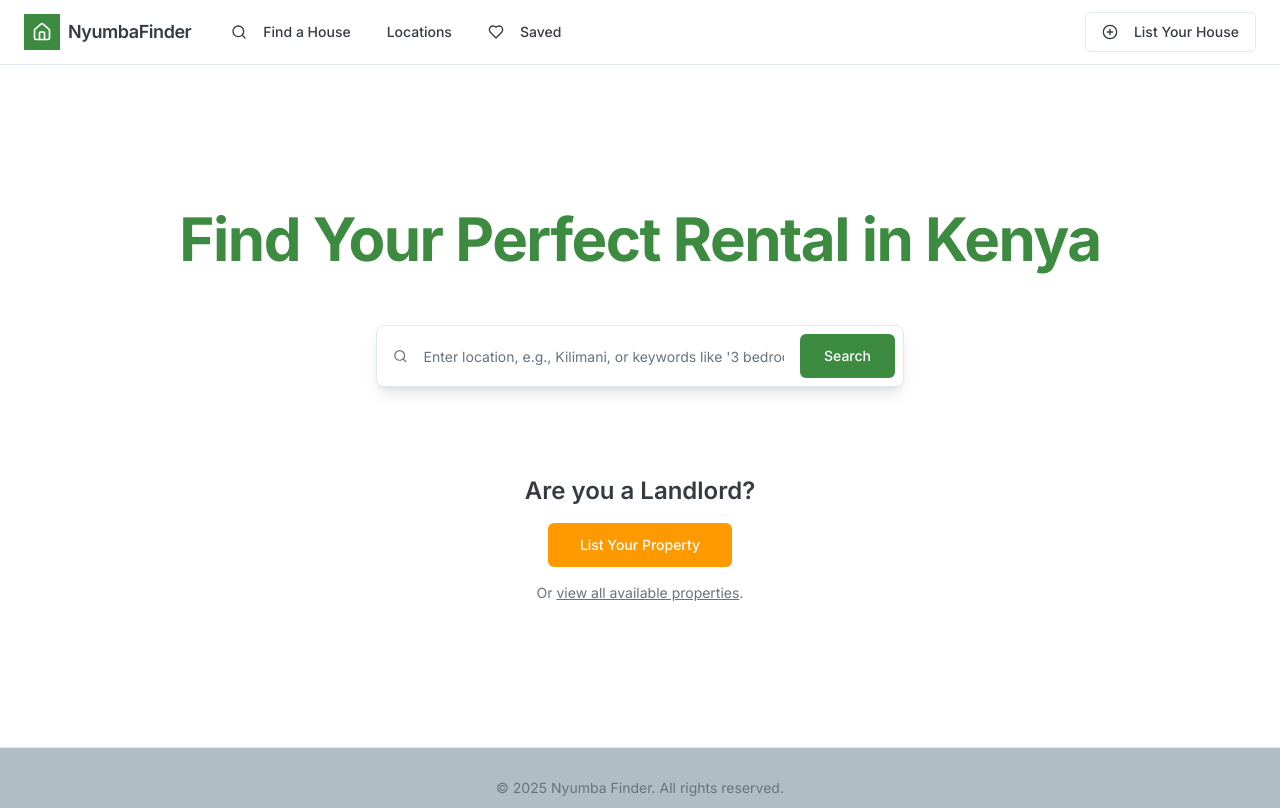
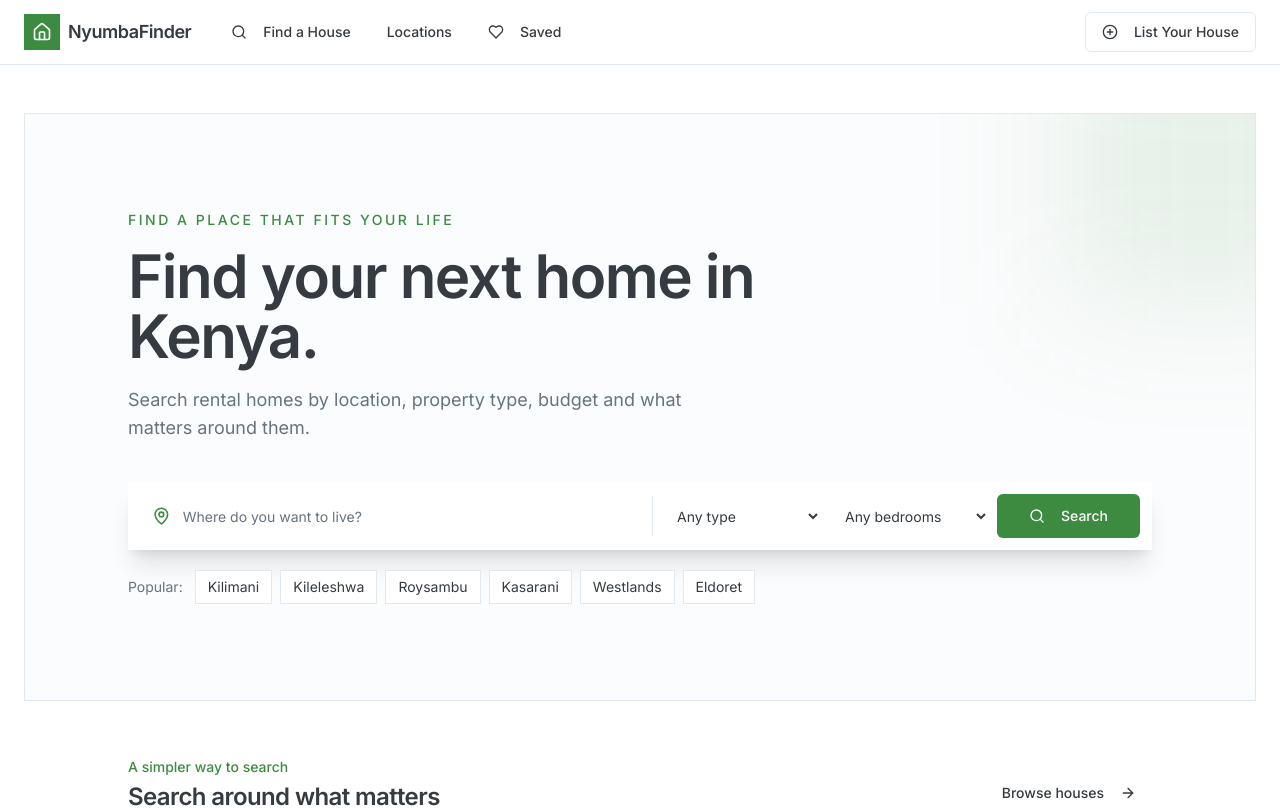
Before and after one commit to jaykurgat/Nyumba-Finder, a Next.js app: page / in a window 1280 px wide. Shown: the top 808 px of the page. Built offline with nearby package versions, Linux system fonts and the light colour scheme.

Commit message:
Create tenant-first NyumbaFinder homepage

```diff
--- a/src/app/page.tsx
+++ b/src/app/page.tsx
@@ -1,70 +1,79 @@
-
 "use client";
 
+import Link from 'next/link';
+import { FormEvent, useState } from 'react';
+import { useRouter } from 'next/navigation';
+import { ArrowRight, MapPin, Search, SlidersHorizontal } from 'lucide-react';
 import { Button } from '@/components/ui/button';
 import { Input } from '@/components/ui/input';
-import Link from 'next/link';
-import { useRouter } from 'next/navigation';
-import { type FormEvent, useState } from 'react';
-import { Search } from 'lucide-react';
+
+const popularLocations = ['Kilimani', 'Kileleshwa', 'Roysambu', 'Kasarani', 'Westlands', 'Eldoret'];
 
 export default function Home() {
   const router = useRouter();
-  const [searchQuery, setSearchQuery] = useState('');
+  const [location, setLocation] = useState('');
+  const [propertyType, setPropertyType] = useState('Any type');
+  const [bedrooms, setBedrooms] = useState('Any bedrooms');
 
   const handleSearch = (event: FormEvent<HTMLFormElement>) => {
     event.preventDefault();
-    if (searchQuery.trim()) {
-      const params = new URLSearchParams();
-      params.set('q', searchQuery.trim());
-      router.push(`/properties?${params.toString()}`);
-    } else {
-      router.push('/properties'); // Go to all properties if search is empty
-    }
+    const params = new URLSearchParams();
+    if (location.trim()) params.set('location', location.trim());
+    if (propertyType !== 'Any type') params.set('propertyType', propertyType);
+    if (bedrooms !== 'Any bedrooms') params.set('minBedrooms', bedrooms);
+    router.push(`/properties?${params.toString()}`);
   };
 
   return (
-    <div className="flex flex-col items-center justify-center text-center space-y-8 py-12 md:py-24">
-      <h1 className="text-4xl font-bold tracking-tight sm:text-5xl md:text-6xl text-primary">
-        Find Your Perfect Rental in Kenya
-      </h1>
-      {/* The descriptive paragraph below has been removed */}
-      {/*
-      <p className="max-w-2xl text-lg text-muted-foreground">
-        Search by location, keywords, or property features. Your next home is just a click away.
-      </p>
-      */}
+    <div className="w-full">
+      <section className="relative overflow-hidden border bg-muted/30 px-6 py-16 md:px-12 md:py-24">
+        <div className="absolute -right-24 -top-24 h-72 w-72 bg-primary/10 blur-3xl" />
+        <div className="relative mx-auto max-w-5xl">
+          <div className="max-w-2xl">
+            <p className="mb-4 text-sm font-medium uppercase tracking-[0.18em] text-primary">Find a place that fits your life</p>
+            <h1 className="text-4xl font-semibold tracking-tight md:text-6xl">Find your next home in Kenya.</h1>
+            <p className="mt-5 max-w-xl text-base leading-7 text-muted-foreground md:text-lg">
+              Search rental homes by location, property type, budget and what matters around them.
+            </p>
+          </div>
+          <form onSubmit={handleSearch} className="mt-10 bg-background p-3 shadow-xl md:flex md:items-center md:gap-2">
+            <div className="flex flex-1 items-center border-b px-3 md:border-b-0 md:border-r">
+              <MapPin className="mr-3 h-5 w-5 text-primary" />
+              <Input value={location} onChange={(e) => setLocation(e.target.value)} placeholder="Where do you want to live?" className="border-0 px-0 shadow-none focus-visible:ring-0" />
+            </div>
+            <select value={propertyType} onChange={(e) => setPropertyType(e.target.value)} className="h-11 w-full border-0 bg-background px-3 text-sm outline-none md:w-40" aria-label="Property type">
+              <option>Any type</option><option>Apartment</option><option>Bedsitter</option><option>House</option><option>Maisonette</option><option>Townhouse</option><option>Villa</option>
+            </select>
+            <select value={bedrooms} onChange={(e) => setBedrooms(e.target.value)} className="h-11 w-full border-0 bg-background px-3 text-sm outline-none md:w-40" aria-label="Bedrooms">
+              <option>Any bedrooms</option><option value="0">Studio</option><option value="1">1+ bedroom</option><option value="2">2+ bedrooms</option><option value="3">3+ bedrooms</option><option value="4">4+ bedrooms</option>
+            </select>
+            <Button type="submit" size="lg" className="mt-2 w-full md:mt-0 md:w-auto"><Search className="mr-2 h-4 w-4" />Search</Button>
+          </form>
+          <div className="mt-5 flex flex-wrap items-center gap-2 text-sm">
+            <span className="mr-1 text-muted-foreground">Popular:</span>
+            {popularLocations.map((item) => <Link key={item} href={`/properties?location=${encodeURIComponent(item)}`} className="border bg-background px-3 py-1.5 transition-colors hover:border-primary hover:text-primary">{item}</Link>)}
+          </div>
+        </div>
+      </section>
 
-      <div className="w-full max-w-xl p-6">
-        <form
-          onSubmit={handleSearch}
-          className="flex items-center space-x-2 border border-input rounded-lg p-2 shadow-lg bg-card focus-within:ring-2 focus-within:ring-ring"
-          suppressHydrationWarning
-        >
-          <Search className="h-5 w-5 text-muted-foreground ml-2" />
-          <Input
-            type="text"
-            value={searchQuery}
-            onChange={(e) => setSearchQuery(e.target.value)}
-            placeholder="Enter location, e.g., Kilimani, or keywords like '3 bedroom waterfront'"
-            className="flex-grow text-base border-0 focus:ring-0 focus-visible:ring-offset-0 focus-visible:ring-0 p-2"
-            suppressHydrationWarning
-          />
-          <Button type="submit" size="lg" className="px-6">
-            Search
-          </Button>
-        </form>
-      </div>
+      <section className="mx-auto max-w-5xl py-14">
+        <div className="flex items-end justify-between gap-4">
+          <div><p className="text-sm font-medium text-primary">A simpler way to search</p><h2 className="mt-1 text-2xl font-semibold tracking-tight">Search around what matters</h2></div>
+          <Button variant="ghost" asChild className="hidden sm:flex"><Link href="/properties">Browse houses <ArrowRight className="ml-2 h-4 w-4" /></Link></Button>
+        </div>
+        <div className="mt-7 grid gap-4 md:grid-cols-3">
+          <Link href="/properties" className="border bg-card p-6 transition-colors hover:border-primary"><MapPin className="h-5 w-5 text-primary" /><h3 className="mt-5 font-semibold">Choose your area</h3><p className="mt-2 text-sm leading-6 text-muted-foreground">Find homes by county, town, area and neighbourhood instead of guessing from listing titles.</p></Link>
+          <Link href="/properties" className="border bg-card p-6 transition-colors hover:border-primary"><SlidersHorizontal className="h-5 w-5 text-primary" /><h3 className="mt-5 font-semibold">Filter what fits</h3><p className="mt-2 text-sm leading-6 text-muted-foreground">Narrow results by rent, bedrooms, property type and the features you actually need.</p></Link>
+          <Link href="/properties" className="border bg-card p-6 transition-colors hover:border-primary"><Search className="h-5 w-5 text-primary" /><h3 className="mt-5 font-semibold">Explore nearby</h3><p className="mt-2 text-sm leading-6 text-muted-foreground">Radius-based search will make it easier to discover suitable homes around the places you care about.</p></Link>
+        </div>
+      </section>
 
-      <div className="pt-8">
-        <h2 className="text-2xl font-semibold mb-4">Are you a Landlord?</h2>
-        <Button size="lg" asChild className="bg-accent hover:bg-accent/90 text-accent-foreground">
-          <Link href="/list-property">List Your Property</Link>
-        </Button>
-        <p className="mt-4 text-sm text-muted-foreground">
-          Or <Link href="/properties" className="underline hover:text-primary">view all available properties</Link>.
-        </p>
-      </div>
+      <section className="border-t py-12">
+        <div className="mx-auto flex max-w-5xl flex-col items-start justify-between gap-5 md:flex-row md:items-center">
+          <div><h2 className="text-xl font-semibold">Have a house to rent?</h2><p className="mt-1 text-sm text-muted-foreground">Reach tenants searching for homes in your area.</p></div>
+          <Button asChild><Link href="/list-property">List Your House</Link></Button>
+        </div>
+      </section>
     </div>
   );
 }
```
